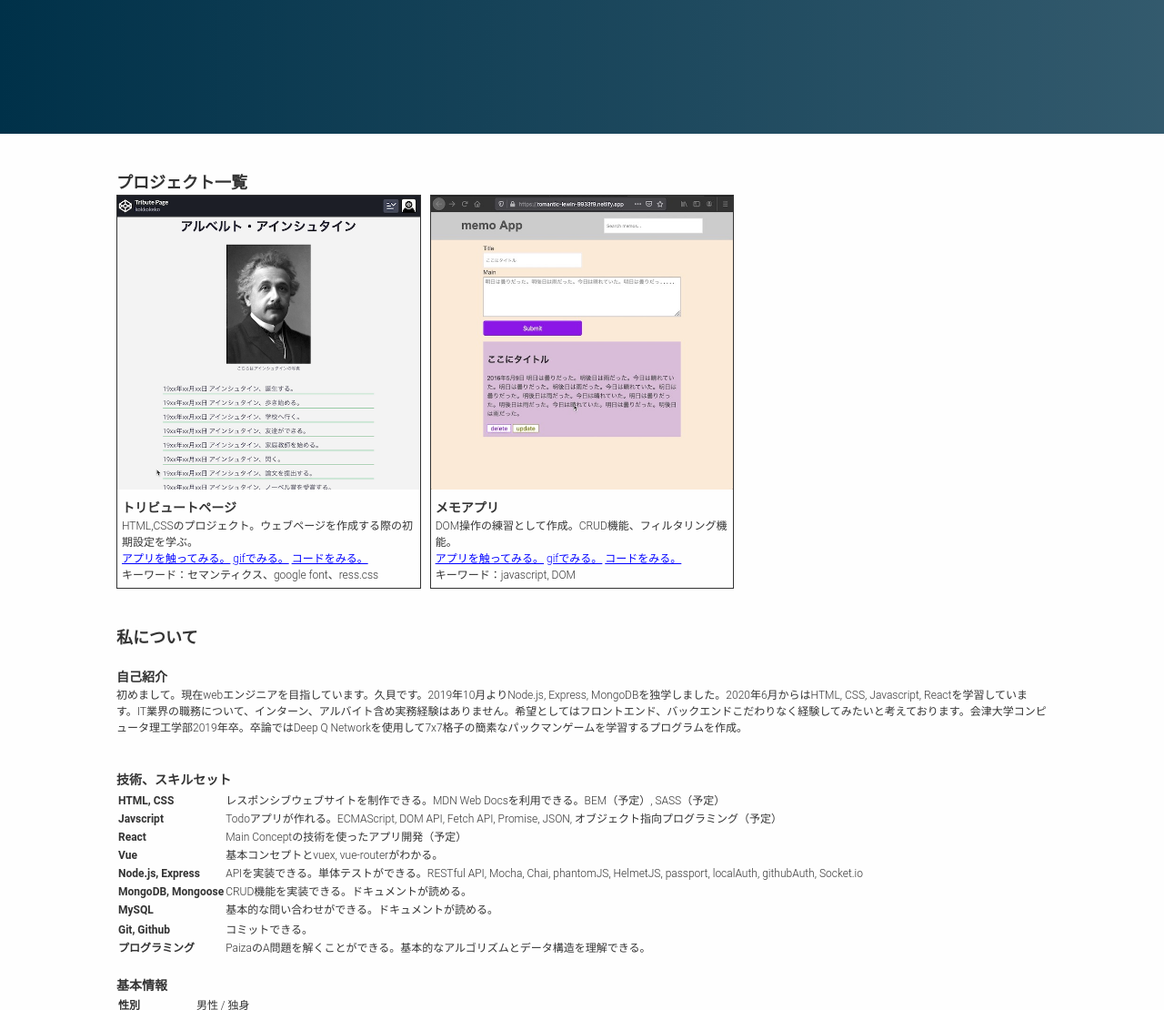
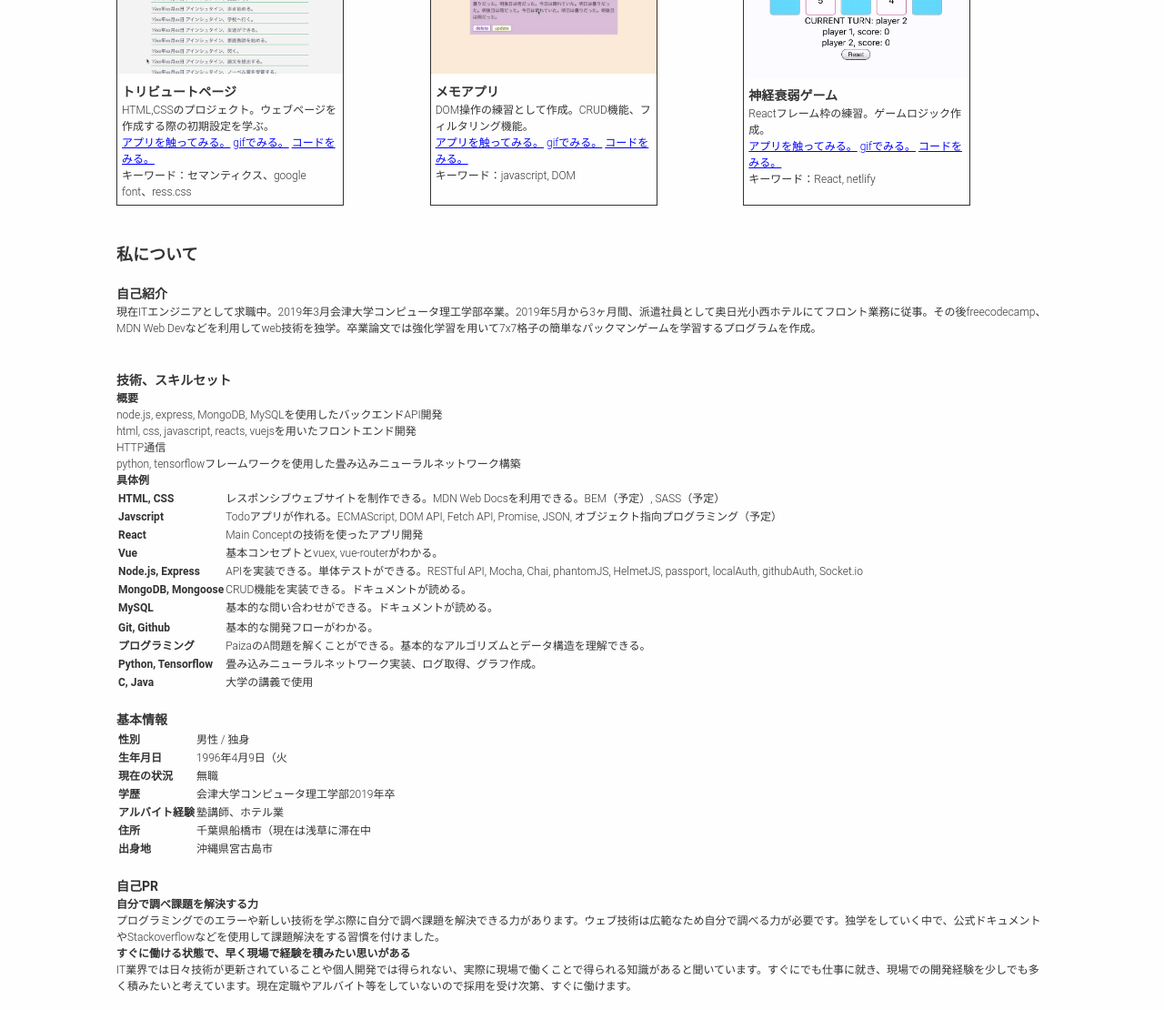
Before and after one commit to kokkokeko/kokkokeko.github.io, a plain HTML site: page index.html in a window 1280 px wide. Shown: the part 268-1378 px from the top of the page at 91% size. Drawn offline with Linux system fonts and the light colour scheme.

Commit message:
Update portfolio

```diff
--- a/index.css
+++ b/index.css
@@ -151,7 +151,7 @@ th {
 
 .projects > div {
   border: 1px solid #333;
-
+  width: 250px;
 }
 
 .projects img {
--- a/index.html
+++ b/index.html
@@ -16,17 +16,14 @@
   <header id="header">
     <nav>
       <ul>
-        <li class="contents"><a href="#home">Home</a></li>
+        <li class="contents"><a href="#home">Kokko's Portfolio</a></li>
         <li class="contents"><a href="#about">About</a></li>
         <li class="contents"><a href="#work">Work</a></li>
         <li class="contents"><a href="#contact">Contact</a></li>
       </ul>
     </nav>
   </header>
-  <section id="home">
-    <h1>初めまして、久貝です。</h1>
-    <p>webエンジニアを目指しています。</p>
-  </section>
+
   <section id="work" class="container">
     <h2>プロジェクト一覧</h2>
     <div class="projects">
@@ -43,7 +40,7 @@
       </div>
 
       <div>
-        <img src="images/memoApp.jpg">
+        <img src="images/memoApp.jpeg">
         <div class="project-detail">
         <h3>メモアプリ</h3>
         <p>DOM操作の練習として作成。CRUD機能、フィルタリング機能。</p>
@@ -51,7 +48,17 @@
         <a href="images/output.gif">gifでみる。</a>
         <a href="https://github.com/kokkokeko/memoApp">コードをみる。</a>
         <p>キーワード：javascript, DOM</p>
-
+        </div>
+      </div>
+      <div>
+        <img src="images/memory-game.jpeg">
+        <div class="project-detail">
+        <h3>神経衰弱ゲーム</h3>
+        <p>Reactフレーム枠の練習。ゲームロジック作成。</p>
+        <a href="https://gracious-goldstine-25e31b.netlify.app/">アプリを触ってみる。</a>
+        <a href="images/memory-game.gif">gifでみる。</a>
+        <a href="https://github.com/kokkokeko/memory-game/blob/master/src/App.js">コードをみる。</a>
+        <p>キーワード：React, netlify</p>
         </div>
       </div>
     </div>
@@ -61,12 +68,21 @@
 
   <section id="self-introduction">
     <h3>自己紹介</h3>
-    <p>初めまして。現在webエンジニアを目指しています。久貝です。2019年10月よりNode.js, Express, MongoDBを独学しました。2020年6月からはHTML, CSS, Javascript, Reactを学習しています。IT業界の職務について、インターン、アルバイト含め実務経験はありません。希望としてはフロントエンド、バックエンドこだわりなく経験してみたいと考えております。会津大学コンピュータ理工学部2019年卒。卒論ではDeep Q Networkを使用して7x7格子の簡素なパックマンゲームを学習するプログラムを作成。</p>
+    <p> 現在ITエンジニアとして求職中。2019年3月会津大学コンピュータ理工学部卒業。2019年5月から3ヶ月間、派遣社員として奥日光小西ホテルにてフロント業務に従事。その後freecodecamp、MDN Web Devなどを利用してweb技術を独学。卒業論文では強化学習を用いて7x7格子の簡単なパックマンゲームを学習するプログラムを作成。</p>
     <br>
   </section>
   <section class="skills">
+
     <table>
         <thead><h3>技術、スキルセット</h3></thead>
+        <h4>概要</h4>
+      <ul>
+      <li>node.js, express, MongoDB, MySQLを使用したバックエンドAPI開発</li>
+      <li>html, css, javascript, reacts, vuejsを用いたフロントエンド開発</li>
+      <li>HTTP通信</li>
+      <li>python, tensorflowフレームワークを使用した畳み込みニューラルネットワーク構築</li>
+    </ul>
+    <h4>具体例</h4>
         <tbody>
         <tr col="row">
         <th>HTML, CSS</th>
@@ -78,7 +94,7 @@
           </tr>
         <tr col="row">
           <th>React</th>
-          <td>Main Conceptの技術を使ったアプリ開発（予定）</td>
+          <td>Main Conceptの技術を使ったアプリ開発</td>
           </tr>
           <tr col="row">
             <th>Vue</th>
@@ -99,12 +115,21 @@
             <tr col="row">
             <tr col="row">
               <th>Git, Github</th>
-            <td>コミットできる。</td>
+            <td> 基本的な開発フローがわかる。</td>
             </tr>
             <tr col="row">
               <th>プログラミング</th>
             <td>PaizaのA問題を解くことができる。基本的なアルゴリズムとデータ構造を理解できる。</td>
             </tr>
+            <tr col="row">
+              <th>Python, Tensorflow</th>
+            <td>畳み込みニューラルネットワーク実装、ログ取得、グラフ作成。</td>
+            </tr>
+            <tr col="row">
+              <th>C, Java</th>
+            <td>大学の講義で使用</td>
+            </tr>
+
       </tbody>
       </table>
 
@@ -136,14 +161,23 @@
     </tr>
     <tr col="row">
       <th>住所</th>
-      <td>千葉県船橋市（現在は浅草のホステルに滞在中</td>
+      <td>千葉県船橋市（現在は浅草に滞在中</td>
     </tr>
     <tr col="row">
       <th>出身地</th>
       <td>沖縄県宮古島市</td>
     </tr>
+
     </tbody>
+
   </table>
+  <section id="self-produce">
+<h3>自己PR</h3>
+      <h4>自分で調べ課題を解決する力</h4>
+        <p>プログラミングでのエラーや新しい技術を学ぶ際に自分で調べ課題を解決できる力があります。ウェブ技術は広範なため自分で調べる力が必要です。独学をしていく中で、公式ドキュメントやStackoverflowなどを使用して課題解決をする習慣を付けました。</p>
+      <h4>すぐに働ける状態で、早く現場で経験を積みたい思いがある</h4>
+        <p>IT業界では日々技術が更新されていることや個人開発では得られない、実際に現場で働くことで得られる知識があると聞いています。すぐにでも仕事に就き、現場での開発経験を少しでも多く積みたいと考えています。現在定職やアルバイト等をしていないので採用を受け次第、すぐに働けます。</p>
+
 </section>
 
   </section>
```
Also changed, not shown: images/memoApp.jpeg (renamed from images/memoApp.jpg), images/memory-game.gif (added), images/memory-game.jpeg (added), 1 other file.
